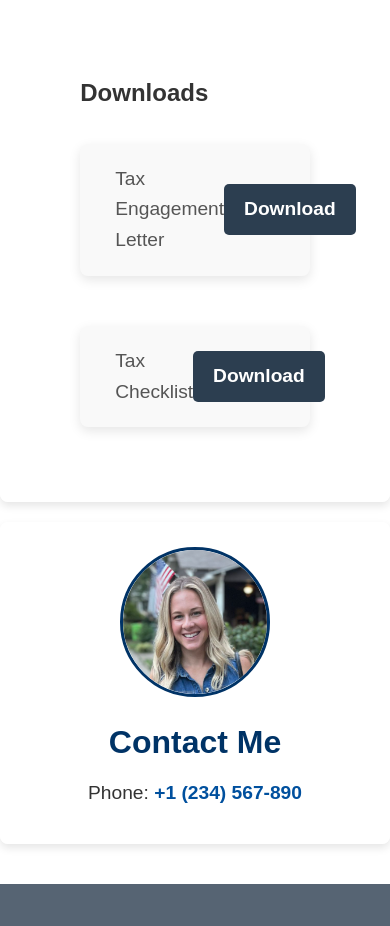
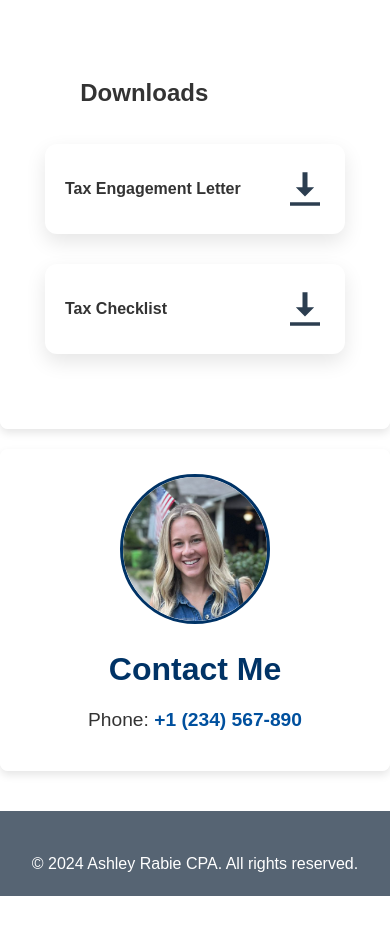
Before and after one commit to dmccormack3/ashley-cpa, an Angular app: page / in a window 390 px wide. Shown: the part 4100-5026 px from the top of the page. After the commit the page ends 4996 px from the top, so only its background shows below. Built offline with nearby package versions, Linux system fonts and the light colour scheme.

Commit message:
adding documents, and finishing touches to download section.

```diff
--- a/src/app/app.component.html
+++ b/src/app/app.component.html
@@ -9,6 +9,7 @@
                     <li><a href="#about" (click)="menuItemClicked()" >About</a></li>
                     <li><a href="#services" (click)="menuItemClicked()">Services</a></li>
                     <li><a href="#testimonials" (click)="menuItemClicked()">Testimonials</a></li>
+                    <li><a href="#downloads" (click)="menuItemClicked()">Downloads</a></li>
                     <li><a href="#contact" (click)="menuItemClicked()">Contact</a></li>
                 </ul>
 
@@ -163,20 +164,27 @@
         </div>
     </section>
 
-    <section id="downloads" class="show">
+    <section class="download-section show" id="downloads">
         <div class="container">
             <h2>Downloads</h2>
-            <ul class="download-list">
-                <li class="download-item service-heading">
-                    <p>Tax Engagement Letter</p>
-                    <a href="tax-engagement-letter.pdf" download>Download</a>
-                </li>
-                <li class="download-item service-heading">
-                    <p>Tax Checklist</p>
-                    <a href="tax-checklist.pdf" download>Download</a>
-                </li>
-            </ul>
-        </div>
+            <div class="download-items">
+                <!-- Document 1 -->
+                <div class="download-item service-heading" onclick="window.location.href='assets/documents/EngagementLetter2024.pdf'">
+                    <h3>Tax Engagement Letter</h3>
+                    <svg xmlns="http://www.w3.org/2000/svg" viewBox="0 0 24 24">
+                        <path d="M12 16.5l-5.5-5.5h4V2h3v9h4l-5.5 5.5zM3 20v2h18v-2H3z" />
+                    </svg>
+                </div>
+
+                <!-- Document 2 -->
+                <div class="download-item service-heading" onclick="window.location.href='assets/documents/TaxChecklist2024.docx'">
+                    <h3>Tax Checklist</h3>
+                    <svg xmlns="http://www.w3.org/2000/svg" viewBox="0 0 24 24">
+                        <path d="M12 16.5l-5.5-5.5h4V2h3v9h4l-5.5 5.5zM3 20v2h18v-2H3z" />
+                    </svg>
+                </div>
+            </div>
+     </div>
     </section>
 
     <section id="contact" class="contact-section show">
--- a/src/styles.css
+++ b/src/styles.css
@@ -540,42 +540,58 @@ ul.service-sublist {
 }
 
 /* downloads section 8 */
-.download-list {
-    list-style: none;
-    padding: 0;
-    margin: 0;
+.download-items {
     display: flex;
-    flex-direction: column;
-    gap: 20px;
+    justify-content: center;
+    gap: 40px;
+    flex-wrap: wrap; /* Ensure responsiveness */
 }
 
 .download-item {
+    position: relative;
+    flex: 1 1 calc(45% - 20px); /* Take up 45% width with spacing */
+    max-width: 600px;
+    min-width: 300px; /* Ensures the items don’t get too narrow */
+    height: 120px;
+    background-color: #ffffff;
+    border-radius: 12px;
+    box-shadow: 0 8px 20px rgba(0, 0, 0, 0.1);
     display: flex;
+    align-items: center;
     justify-content: space-between;
-    align-items: center;
-    padding: 20px;
-    background-color: #f9f9f9;
-    border-radius: 8px;
-    box-shadow: 0 4px 12px rgba(0, 0, 0, 0.1);
+    padding: 0 20px;
+    cursor: pointer;
+    transition: transform 0.3s ease, box-shadow 0.3s ease;
+
 }
 
-.download-item h3 {
-    margin: 0;
-    font-size: 1.2rem;
-    color: #003366;
+.download-item:hover {
+    transform: translateY(-5px);
+    box-shadow: 0 12px 30px rgba(0, 0, 0, 0.2);
 }
 
-.download-item a {
-    display: inline-block;
-    padding: 10px 20px;
-    background-color: #2c3e50;
-    color: white;
-    text-decoration: none;
-    border-radius: 5px;
-    font-weight: bold;
-    transition: background-color 0.3s ease;
+.download-item svg {
+    width: 40px;
+    height: 40px;
+    fill: #2c3e50;
+    transition: fill 0.3s ease;
 }
 
-.download-item a:hover {
-    background-color: #00509e;
+.download-item:hover svg {
+    fill: #003366;
 }
+
+@media (max-width: 768px) {
+    .download-item {
+        width: 100%;
+        height: 90px;
+    }
+
+    .download-item h3 {
+        font-size: 1rem;
+    }
+
+    .download-items {
+        gap: 0px;
+    }
+}
```
Also changed, not shown: 2 other files (tests, documents, lock files or other folders).
